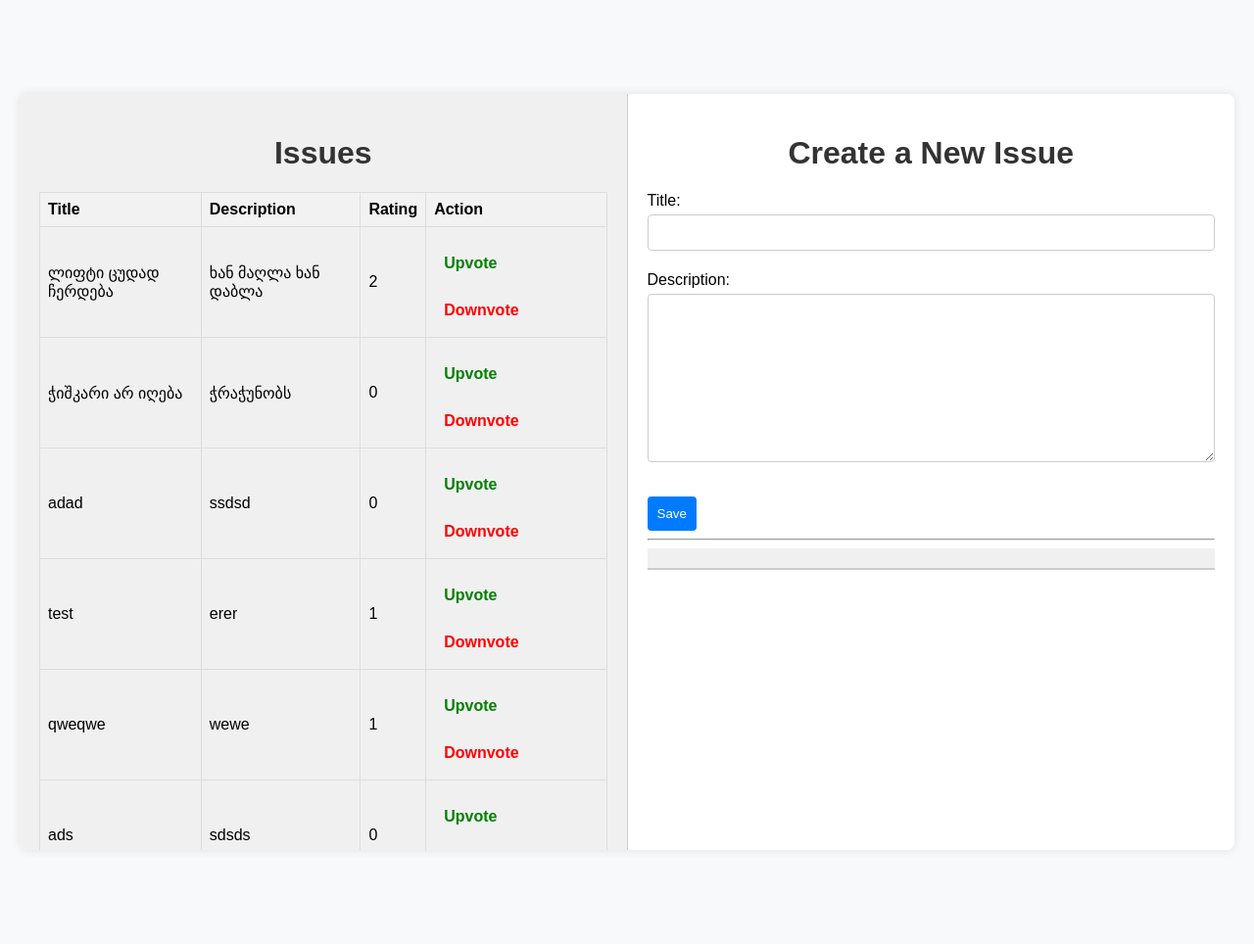
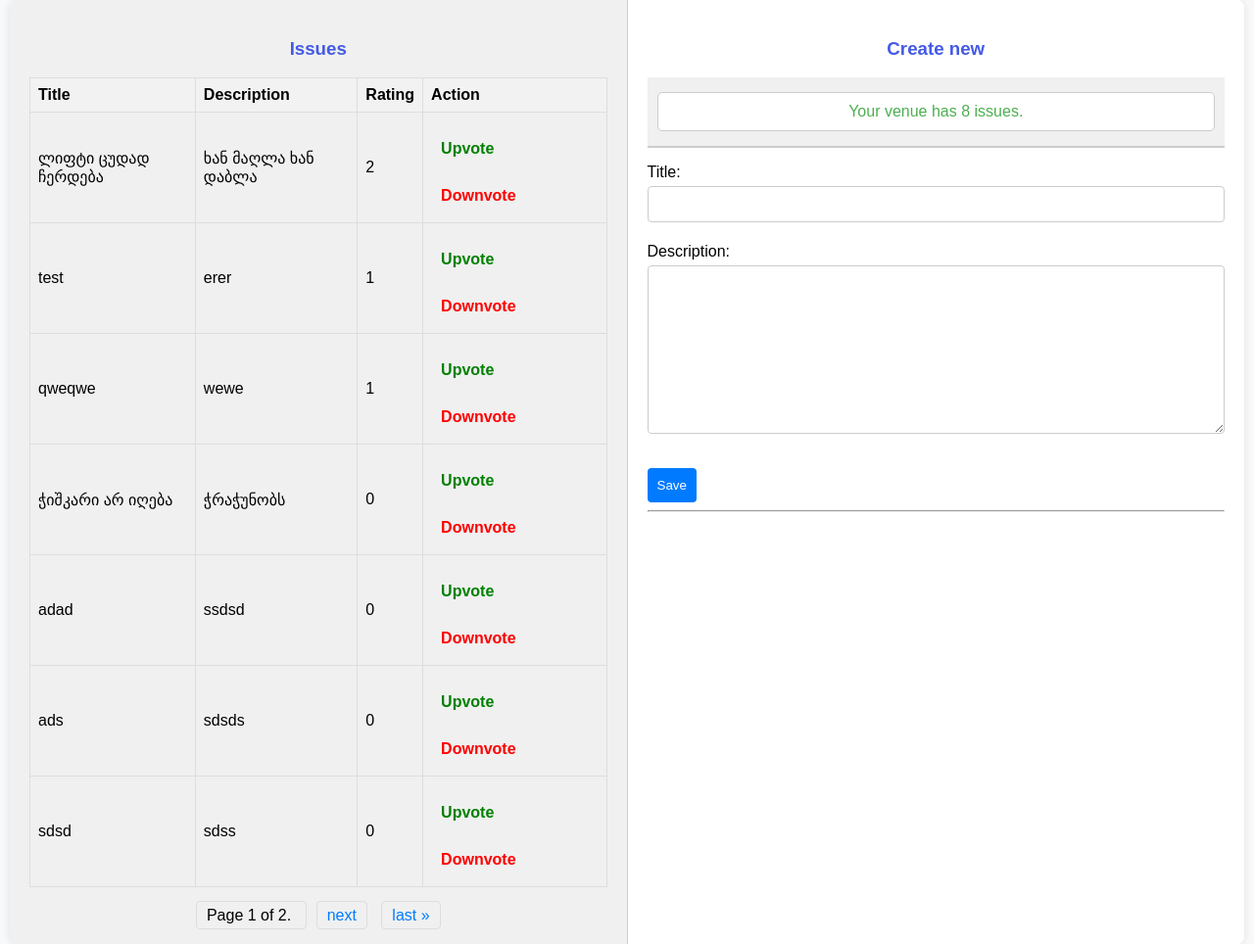
Before and after one commit to giorgiberia/issue_rater, a Django app: page /issues/ in a window 1280 px wide. Shown: the whole page at 98% size. Run offline with Django 5.2, Linux system fonts and the light colour scheme; a user stored in the database is signed in; data comes from the database, SQL or seed files in the repository; both versions use the stored data as it was after the commit.

Commit message:
changed h1 to h3 and messages location to before form added styles to login added ordering of issues

```diff
--- a/issues/static/css/styles.css
+++ b/issues/static/css/styles.css
@@ -11,10 +11,10 @@ body {
 .container {
     display: flex;
     width: 100%;
-    height: 80%; /* Adjust height as needed */
+    height: 100%; /* Adjust height as needed */
     box-shadow: 0 0 10px rgba(0, 0, 0, 0.1);
     overflow: hidden;
-    margin: 20px;
+    margin: 10px;
     border-radius: 8px;
     background-color: #fff;
 }
@@ -34,8 +34,8 @@ body {
     overflow-y: auto; /* Ensure scrolling if content overflows */
 }
 
-h1 {
-    color: #333;
+h3 {
+    color: #445ae5;
     text-align: center;
 }
 
@@ -125,7 +125,7 @@ form input, form textarea, form select {
     background-color: #f0f0f0;
 }
 
-.sticky-messages {
+.s-messages {
     background-color: #f0f0f0;
     padding: 10px;
     border-bottom: 2px solid #ccc;
@@ -133,13 +133,13 @@ form input, form textarea, form select {
     z-index: 1000; /* Ensure it's above other content */
 }
 
-.sticky-messages ul {
+.s-messages ul {
     margin: 0;
     padding: 0;
     list-style-type: none;
 }
 
-.sticky-messages li {
+.s-messages li {
     margin: 5px 0;
     padding: 10px;
     background-color: #fff;
@@ -147,10 +147,25 @@ form input, form textarea, form select {
     border-radius: 5px;
 }
 
-.sticky-messages .success {
+.s-messages .success {
     color: #4CAF50;
 }
 
-.sticky-messages .error {
+.s-messages .error {
     color: #F44336;
 }
+
+.row {
+    display: flex;
+    justify-content: space-between;
+    align-items: center;
+}
+
+.save-button {
+    flex: 1;
+    text-align: right; /* Aligns the button to the right */
+}
+
+.save-button form {
+    display: inline-block;
+}
--- a/issues/views.py
+++ b/issues/views.py
@@ -18,11 +18,12 @@ def issue_list_and_create(request):
     else:
         form = IssueForm()
 
-    issues_list = Issue.objects.all()
+    issues_list = Issue.objects.all().order_by('-rating')
+    all_issues_count = issues_list.count()
     paginator = Paginator(issues_list, 7)  # Show 10 issues per page
     page_number = request.GET.get("page")
     issues = paginator.get_page(page_number)
-
+    messages.success(request, f"Your venue has {all_issues_count} issues.")
     vote_form = VoteForm()
     return render(
         request,
--- a/templates/issues/issue_list_and_create.html
+++ b/templates/issues/issue_list_and_create.html
@@ -1,7 +1,7 @@
 {% load static %}
 
 <!DOCTYPE html>
-<html>
+<html lang="en">
 <head>
     <title>Issues</title>
     <link rel="stylesheet" type="text/css" href="{% static 'css/styles.css' %}">
@@ -9,7 +9,7 @@
 <body>
 <div class="container">
     <div class="left-section">
-        <h1>Issues</h1>
+        <h3>Issues</h3>
         <table>
             <thead>
             <tr>
@@ -57,14 +57,8 @@
     </div>
 
     <div class="right-section">
-        <h1>Create a New Issue</h1>
-        <form method="post">
-            {% csrf_token %}
-            {{ form.as_p }}
-            <button type="submit">Save</button>
-        </form>
-        <hr>
-        <div class="sticky-messages" id="sticky-messages">
+        <h3>Create new</h3>
+        <div class="s-messages" id="s-messages">
             {% if messages %}
                 <ul>
                     {% for message in messages %}
@@ -75,6 +69,12 @@
                 </ul>
             {% endif %}
         </div>
+        <form method="post">
+            {% csrf_token %}
+            {{ form.as_p }}
+            <button type="submit">Save</button>
+        </form>
+        <hr>
     </div>
 </div>
 </body>
--- a/templates/registration/login.html
+++ b/templates/registration/login.html
@@ -1,9 +1,10 @@
+{% load static %}
 <!DOCTYPE html>
 <html lang="en">
 <head>
     <meta charset="UTF-8">
     <title>Login</title>
-    <!-- Add any CSS or meta tags you need -->
+    <link rel="stylesheet" type="text/css" href="{% static 'css/styles.css' %}">
 </head>
 <body>
 <div class="container">
```
Also changed, not shown: README.md, db.sqlite3.
